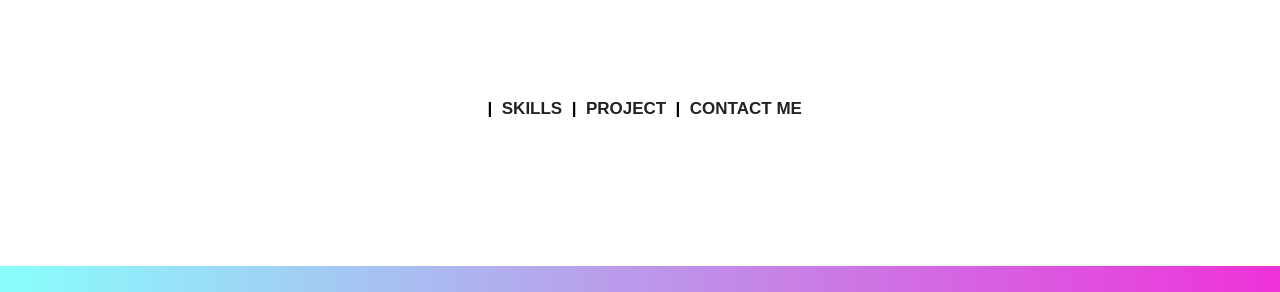
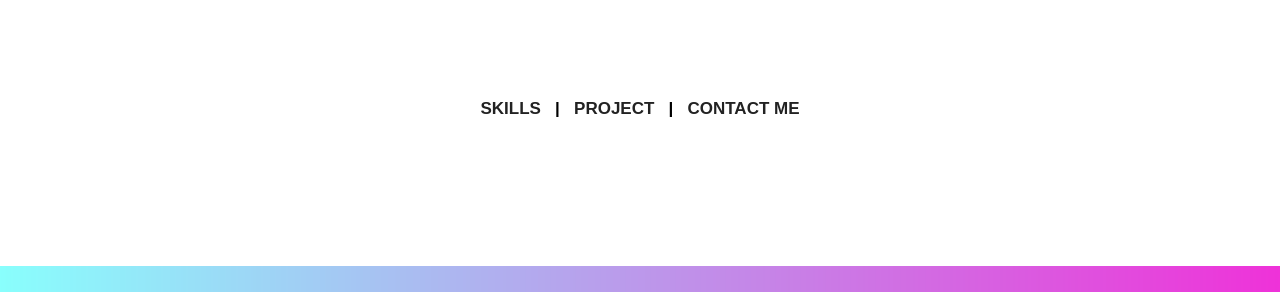
Before and after one commit to shell36524/shell36524.github.io, a Jekyll site: the page built from index.html, in a window 1280 px wide and 900 px high, scrolled down 1533 px. Shown: the part 161-453 px from the top of the window. Built offline with Jekyll 4.4.1, drawn with Linux system fonts in a browser that asks for light colours; nearby versions of some CDN libraries.

Commit message:
메뉴 사이 여백 추가
티가 안나,,

```diff
--- a/_includes/about.html
+++ b/_includes/about.html
@@ -16,7 +16,7 @@
                 <a href="https://drive.google.com/file/d/1x8Pa6VOBY0O7C5sFi30w6h2Dby6mowEL/view?usp=sharing" target="_blank">RESUME(PDF)</a>
             </p>
             <p class="section-position">
-                &nbsp;&nbsp;|&nbsp;&nbsp;<a href="#skills">SKILLS</a>&nbsp;&nbsp;|&nbsp;&nbsp;<a href="#projects">PROJECT</a>&nbsp;&nbsp;|&nbsp;&nbsp;<a href="#extra">CONTACT ME</a>
+                <a href="#skills">SKILLS</a>&nbsp;&nbsp;&nbsp;|&nbsp;&nbsp;&nbsp;<a href="#projects">PROJECT</a>&nbsp;&nbsp;&nbsp;|&nbsp;&nbsp;&nbsp;<a href="#extra">CONTACT ME</a>
             </p>
         </div>
     </section>
```
